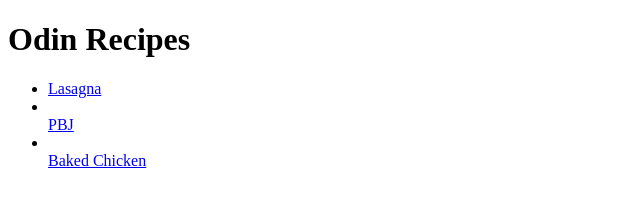
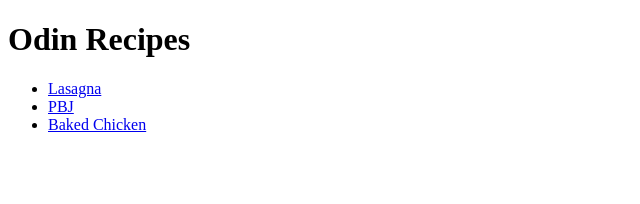
Before and after one commit to dvessels91/odin-recipes, a plain HTML site: page index.html in a window 1280 px wide. Shown: the whole page, without its empty margins (0-640 px from the left). Drawn offline with Linux system fonts and the light colour scheme.

Commit message:
Modified index and pbj.html's

```diff
--- a/index.html
+++ b/index.html
@@ -9,8 +9,8 @@
     <h1>Odin Recipes</h1>
     <ul>
     <li><a href="recipes/lasagna.html" target="_blank">Lasagna</a></li>
-    <li></li><a href="recipes/pbj.html" target="_blank">PBJ</a></li>
-    <li></li><a href="recipes/baked_chicken.html" target="_blank">Baked Chicken</a></li>
+    <li><a href="recipes/pbj.html" target="_blank">PBJ</a></li>
+    <li><a href="recipes/baked_chicken.html" target="_blank">Baked Chicken</a></li>
     </ul>
 </body>
 </html>
```
Also changed, not shown: recipes/pbj.html (+1 -1 lines), odins_recipes.txt.
